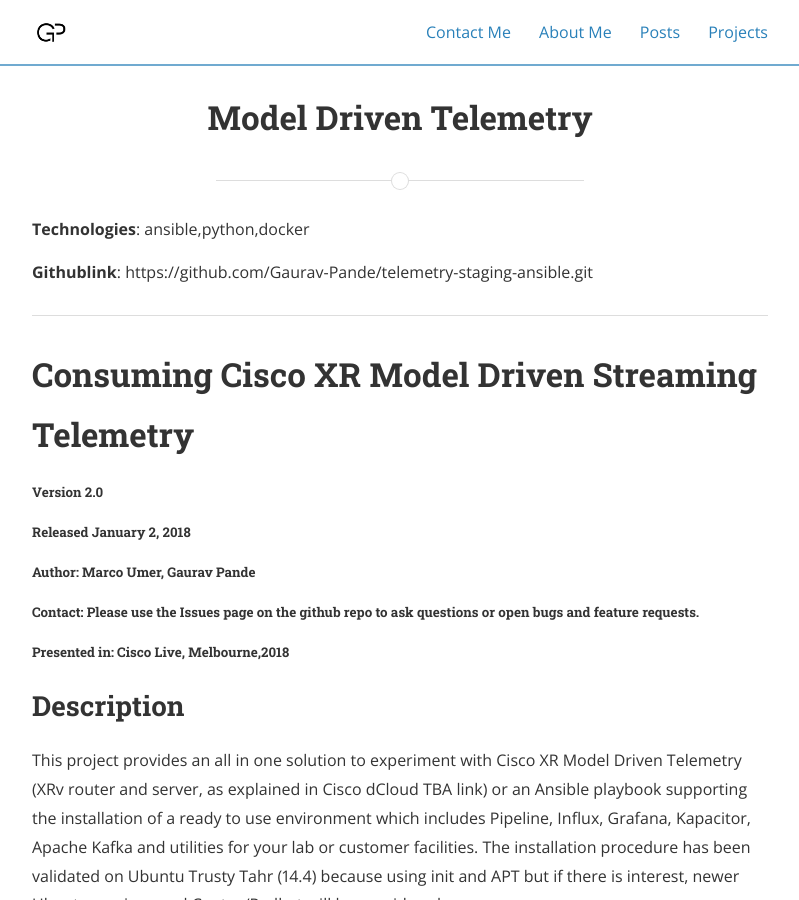
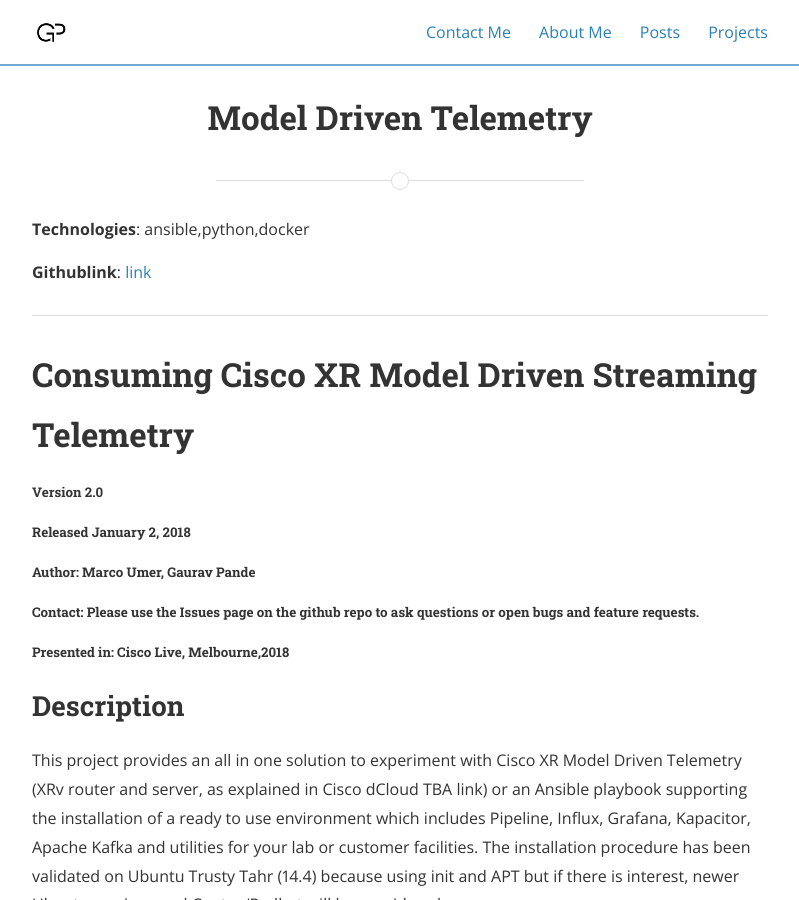
Before and after one commit to Gaurav-Pande/gaurav-pande.github.io, a Jekyll site: the page built from _projects/telemetry.md, in a window 1280 px wide and 900 px high. Shown: the whole window, without its empty margins (240-1039 px from the left). Built offline with Jekyll 4.4.1, drawn with Linux system fonts in a browser that asks for light colours; nearby versions of some CDN libraries; a style sheet for code colours, icons or effects is not loaded.

Commit message:
Update telemetry.md

```diff
--- a/_projects/telemetry.md
+++ b/_projects/telemetry.md
@@ -9,7 +9,7 @@ desc: "An opensource stack to visualize, analyze telemetry based data from Netwo
 
 **Technologies**: ansible,python,docker
 
-**Githublink**: https://github.com/Gaurav-Pande/telemetry-staging-ansible.git
+**Githublink**: [link](https://github.com/cisco-ie/telemetry-staging-ansible)
 
 ---
 
```
